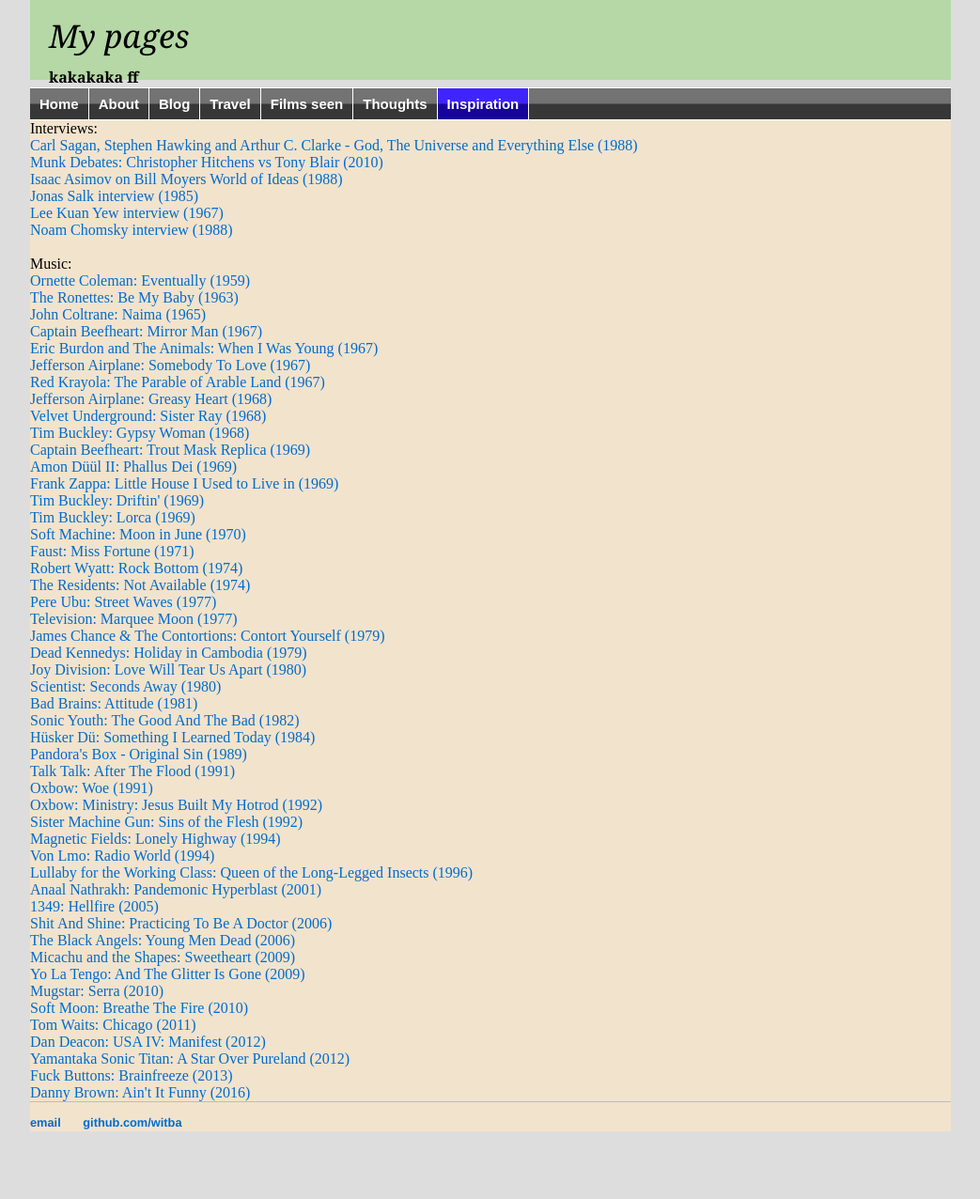
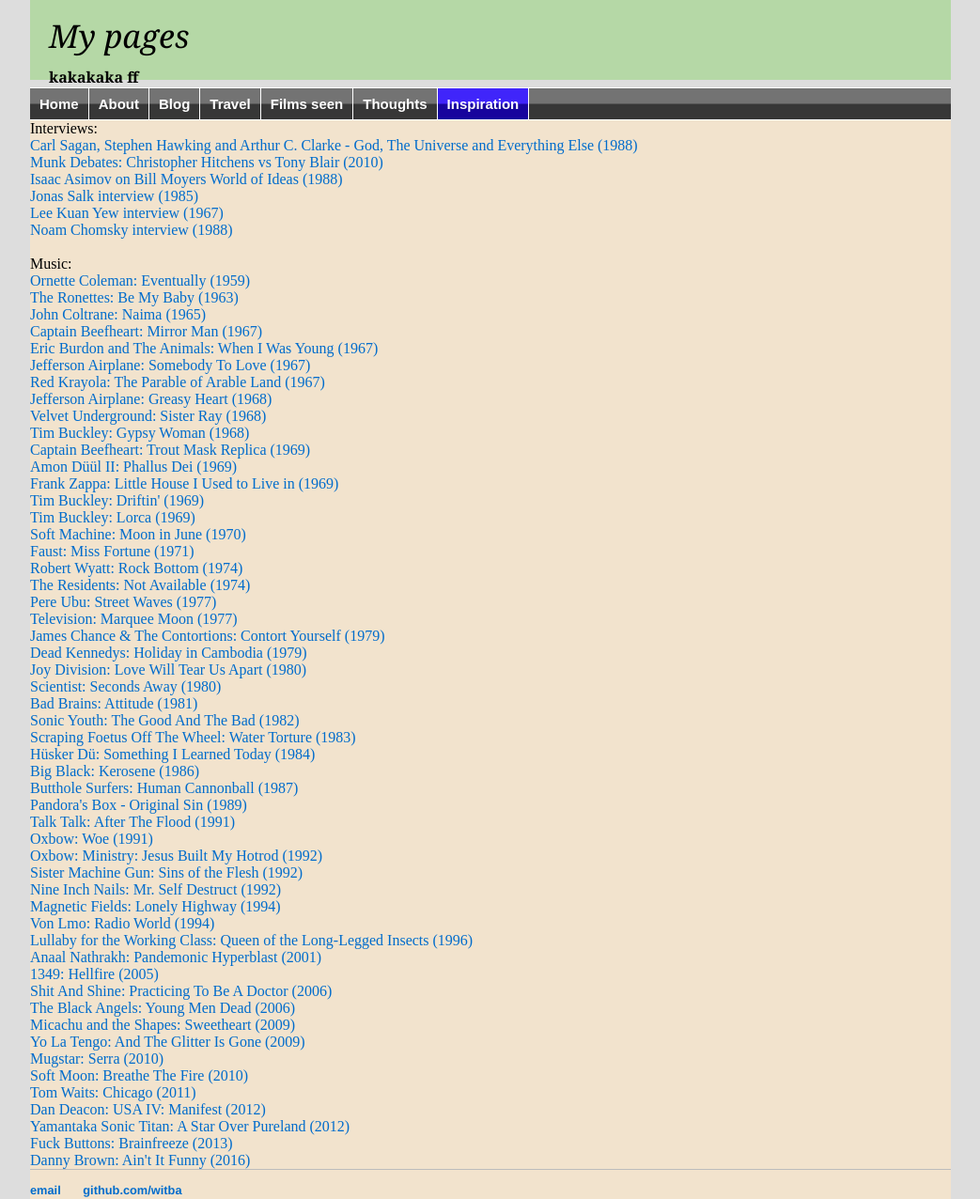
Before and after one commit to witba/witba.github.io, a Jekyll site: the page built from inspiration/index.html, in a window 1280 px wide. Shown: the whole page at 94% size, without its empty margins (118-1161 px from the left). Built offline with Jekyll 4.4.1, drawn with Linux system fonts in a browser that asks for light colours; before the commit the page ends 1204 px from its top, so only the background shows below that.

Commit message:
Update index.html

```diff
--- a/inspiration/index.html
+++ b/inspiration/index.html
@@ -40,12 +40,16 @@
 <a href="https://www.youtube.com/watch?v=PvU2fFKEhWw" target=_blank>Scientist: Seconds Away (1980)</a><br>
 <a href="https://www.youtube.com/watch?v=YYjqY0Yg1kk" target=_blank>Bad Brains: Attitude (1981)</a><br>
 <a href="https://www.youtube.com/watch?v=W7JncJYxN8E" target=_blank>Sonic Youth: The Good And The Bad (1982)</a><br>
+<a href="https://www.youtube.com/watch?v=nRGgH_67hzg" target=_blank>Scraping Foetus Off The Wheel: Water Torture (1983)</a><br>
 <a href="https://www.youtube.com/watch?v=rktLCGpQ3RA" target=_blank>Hüsker Dü: Something I Learned Today (1984)</a><br>
+<a href="https://www.youtube.com/watch?v=HuO3wwLuF0w" target=_blank>Big Black: Kerosene (1986)</a><br>
+<a href="https://www.youtube.com/watch?v=IMIt5vRQuOE" target=_blank>Butthole Surfers: Human Cannonball (1987)</a><br>
 <a href="https://www.youtube.com/watch?v=OB_TQ0F0LjA" target=_blank>Pandora's Box - Original Sin (1989)</a><br>
 <a href="https://www.youtube.com/watch?v=8zf-Z2oF6z4" target=_blank>Talk Talk: After The Flood (1991)</a><br>
 <a href="https://www.youtube.com/watch?v=UkxmWnP_WiM" target=_blank>Oxbow: Woe (1991)</a><br>
 <a href="https://www.youtube.com/watch?v=GXCh9OhDiCI" target=_blank>Oxbow: Ministry: Jesus Built My Hotrod (1992)</a><br>
 <a href="https://www.youtube.com/watch?v=XaXaM_UzZTo" target=_blank>Sister Machine Gun: Sins of the Flesh (1992)</a><br>
+<a href="https://www.youtube.com/watch?v=Ce3xOgg9mtk" target=_blank>Nine Inch Nails: Mr. Self Destruct (1992)</a><br>
 <a href="https://www.youtube.com/watch?v=fO37jdCWedA" target=_blank>Magnetic Fields: Lonely Highway (1994)</a><br>
 <a href="https://www.youtube.com/watch?v=7gLVs6mKb_Q" target=_blank>Von Lmo: Radio World (1994)</a><br>
 <a href="https://www.youtube.com/watch?v=hwSq8Bpj7CQ" target=_blank>Lullaby for the Working Class: Queen of the Long-Legged Insects (1996)</a><br>
```
